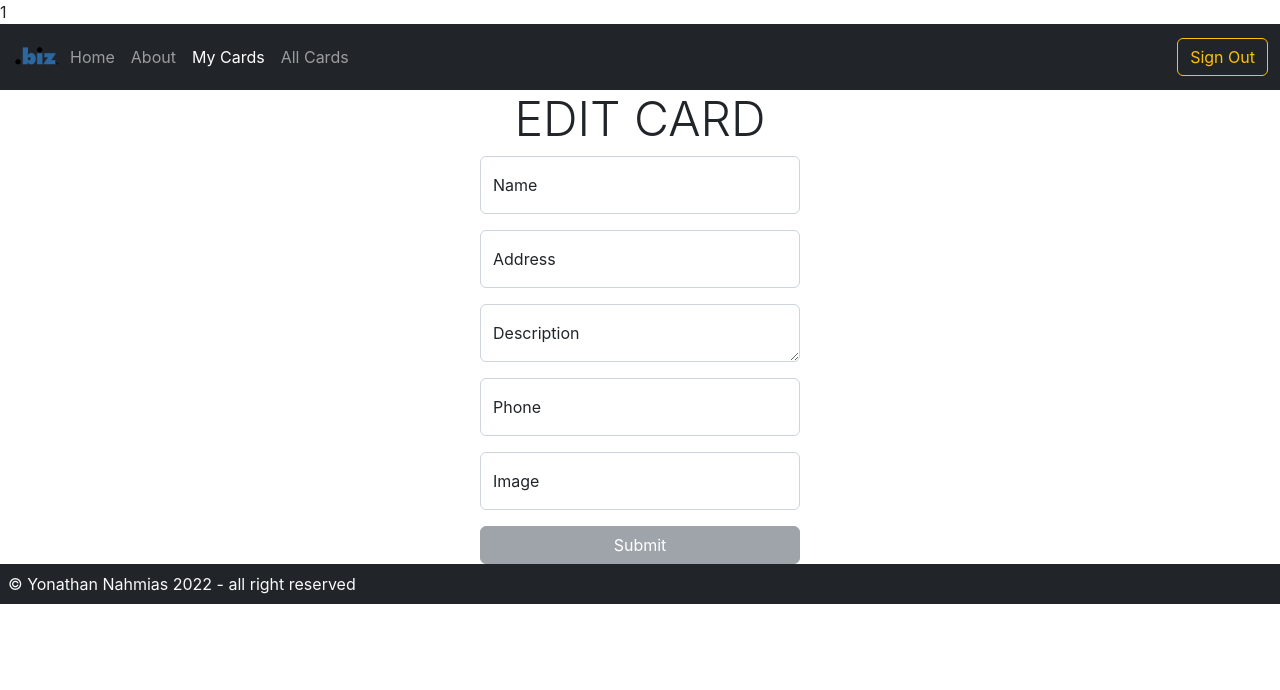
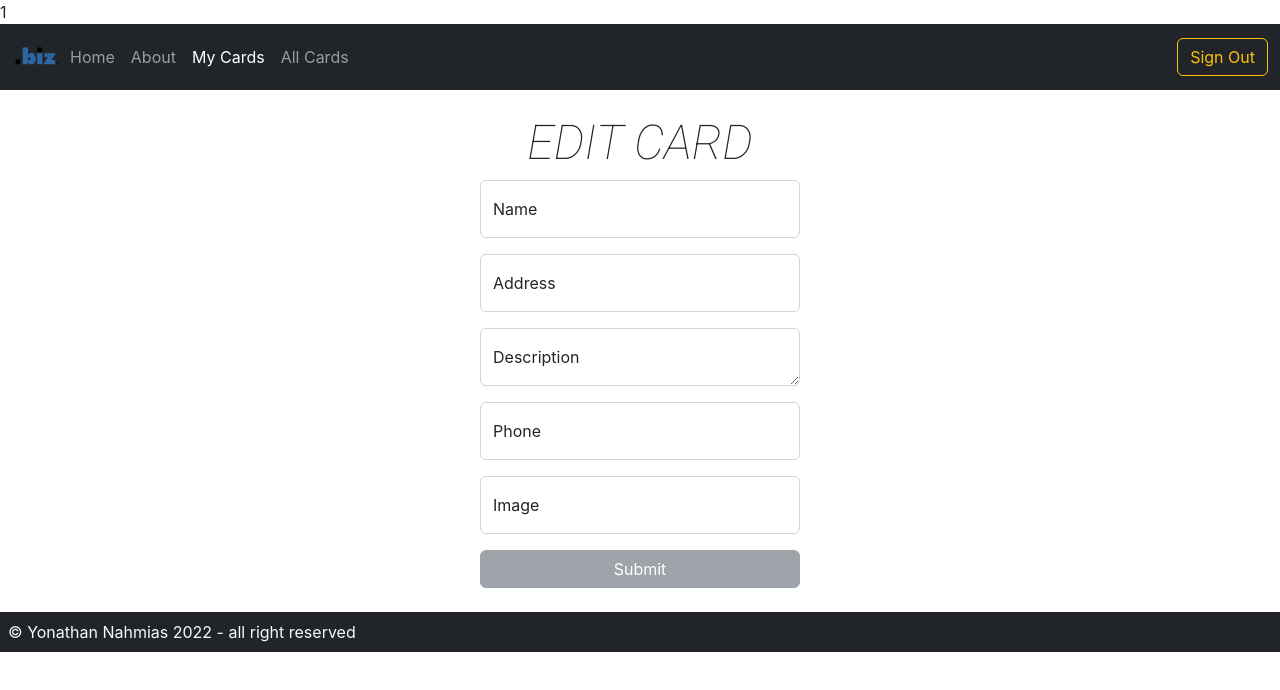
Before and after one commit to jnahmias83/biz-client, a React (Create React App) app: page /mycards/1 in a window 1280 px wide. Shown: the top 690 px of the page. Built offline with nearby package versions, Linux system fonts and the light colour scheme; no server answers; sample sign-in values are in the browser's storage.

Commit message:
last version 2.0

```diff
--- a/src/components/EditCard.tsx
+++ b/src/components/EditCard.tsx
@@ -58,7 +58,7 @@ const EditCard: FunctionComponent<EditCardProps> = () => {
   return (
     <>
      <Navbar isLogged={getIsLogged()} isAdmin={getIsAdmin()} />
-      <form className="mx-auto w-25" onSubmit={formik.handleSubmit}>
+      <form className="mx-auto w-25 py-4" onSubmit={formik.handleSubmit}>
         <h3 className="display-5 text-center">EDIT CARD</h3>
         <div className="mb-3 form-floating">
           <input
--- a/src/index.css
+++ b/src/index.css
@@ -20,7 +20,7 @@ code {
   padding: 1rem;
 }
 
-h1,p {
+h1,h3,p {
   font-family: 'Roboto', sans-serif;
 }
 
```
